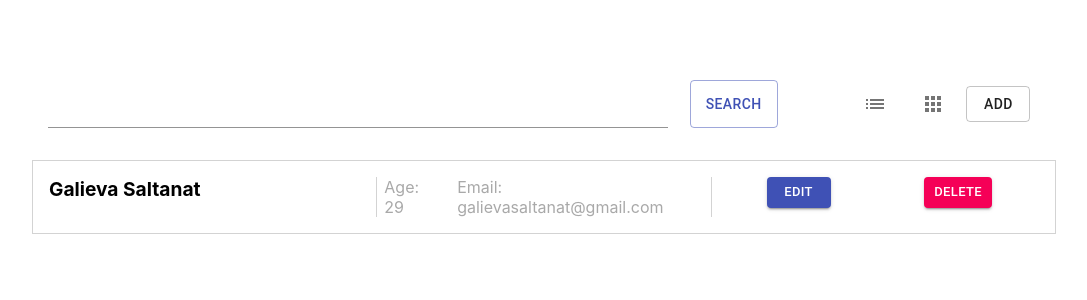
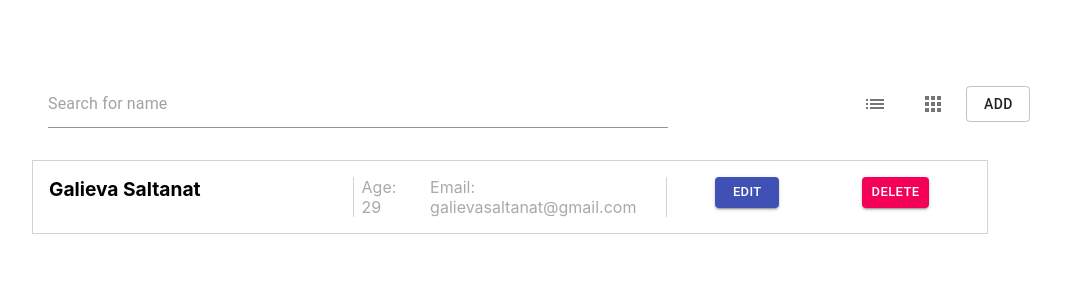
Before and after one commit to Salta9able/Contact-list-in-ReactJS, a React (Create React App) app: page / in a window 1280 px wide. Shown: the top 300 px of the page, without its empty margins (96-1183 px from the left). Built offline with nearby package versions, Linux system fonts and the light colour scheme.

Commit message:
search feature is done

```diff
--- a/src/App.js
+++ b/src/App.js
@@ -8,7 +8,7 @@ import { v4 as uuidv4 } from 'uuid'
 import './index.css'
 
 function App() {
-  const [text,setText] = React.useState('')
+  const [searchText,setSearchText] = React.useState('')
   const [usersList, setUsersList] = React.useState([
     { id: 0, name: 'Galieva Saltanat', age: 29, email: 'galievasaltanat@gmail.com'}
   ])
@@ -18,7 +18,7 @@ function App() {
 
 
   const onTextChange = (e) => {
-    setText(e.target.value)
+    setSearchText(e.target.value)
   }
 
   const handleDelete = (id) => {
@@ -54,17 +54,18 @@ function App() {
    setGrid('userListRow')
  }
 
+
   return (
     <div className="App">
       <header>
-        <Search text={text} onTextChange={onTextChange}/>
+        <Search text={searchText} onTextChange={onTextChange}/>
         <Logic showModal={showModal} handleGridLayout={handleGridLayout}
         handleRowLayout={handleRowLayout}/>
       </header>
       <main className="container">
         <ul className={grid}>
           {
-            usersList.map((item, index) => <User key={`${index}_${item.email}`} index={index} user={item} handleDelete={handleDelete} handleEdit={handleEdit} />)
+            usersList.map((item, index) => <User searchText={searchText} key={`${index}_${item.email}`} index={index} user={item} handleDelete={handleDelete} handleEdit={handleEdit} />)
           }
         </ul>
       </main>
--- a/src/components/Search.jsx
+++ b/src/components/Search.jsx
@@ -1,15 +1,13 @@
 import React from 'react'
-import {Button} from '@material-ui/core'
 import Input from '@material-ui/core/Input';
 
 
 
 
-const Search = React.memo(({text, onTextChange}) => {
+const Search = React.memo(({searchText, onTextChange}) => {
     return (
         <div className="search">
-            <Input className="inputCustom" type="text" value={text} onChange={(e) => onTextChange(e)} />
-            <Button variant="outlined" color="primary">Search</Button>
+            <Input className="inputCustom" type="text" value={searchText} onChange={(e) => onTextChange(e)} placeholder="Search for name" />
         </div>
     )
 })
--- a/src/components/User.jsx
+++ b/src/components/User.jsx
@@ -1,7 +1,12 @@
 import React from 'react'
 import { Button } from '@material-ui/core'
 
-function User({user, handleDelete, handleEdit}) {
+function User({user, handleDelete, handleEdit, searchText}) {
+    if (searchText !== '' && user.name.toLowerCase().indexOf( searchText.toLowerCase()) === -1) {
+        return null
+    }
+
+
     return (
         <li>
             <div className="userName">{user.name}</div>
--- a/src/index.css
+++ b/src/index.css
@@ -106,11 +106,11 @@ header {
 }
 
 .userListRow li {
+  flex-shrink: 0;
   border: 1px solid lightgray;
   padding: 1em;
-  flex-grow: 1;
-  /* display: flex;
-  justify-content: space-around; */
+  width: 90%;
+  min-width: 700px;
   columns: 3;
   column-rule: 1px solid lightgray;
 }
```
